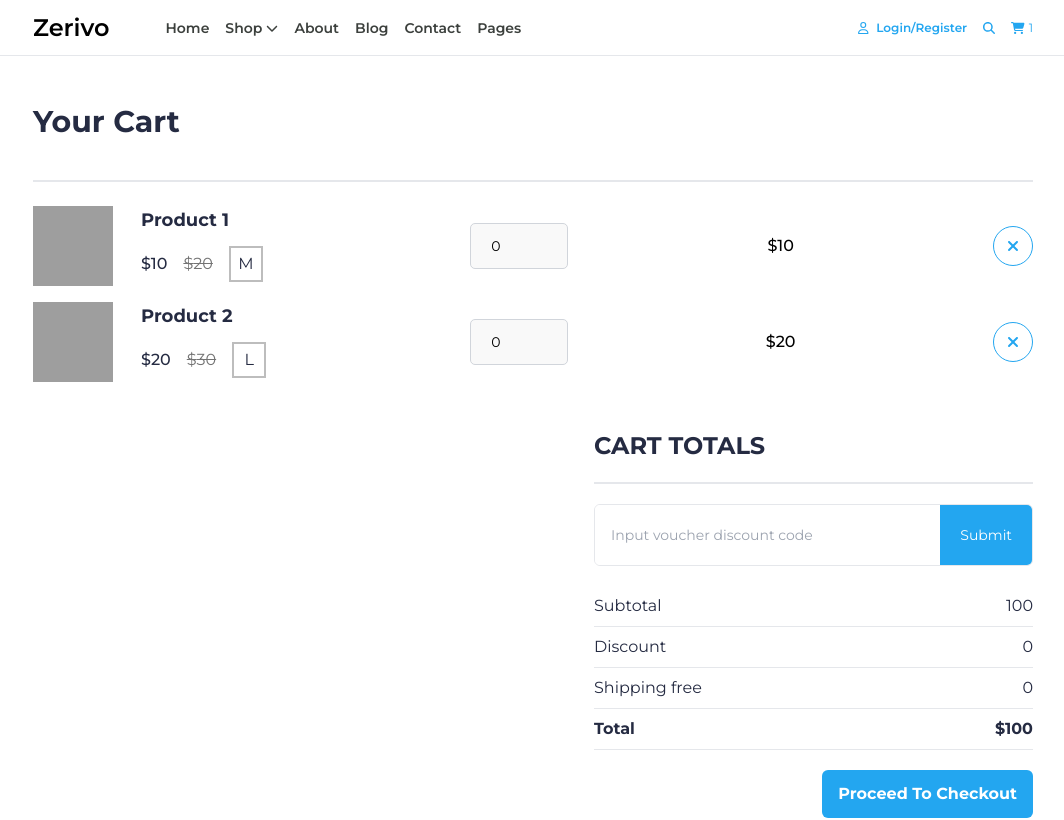
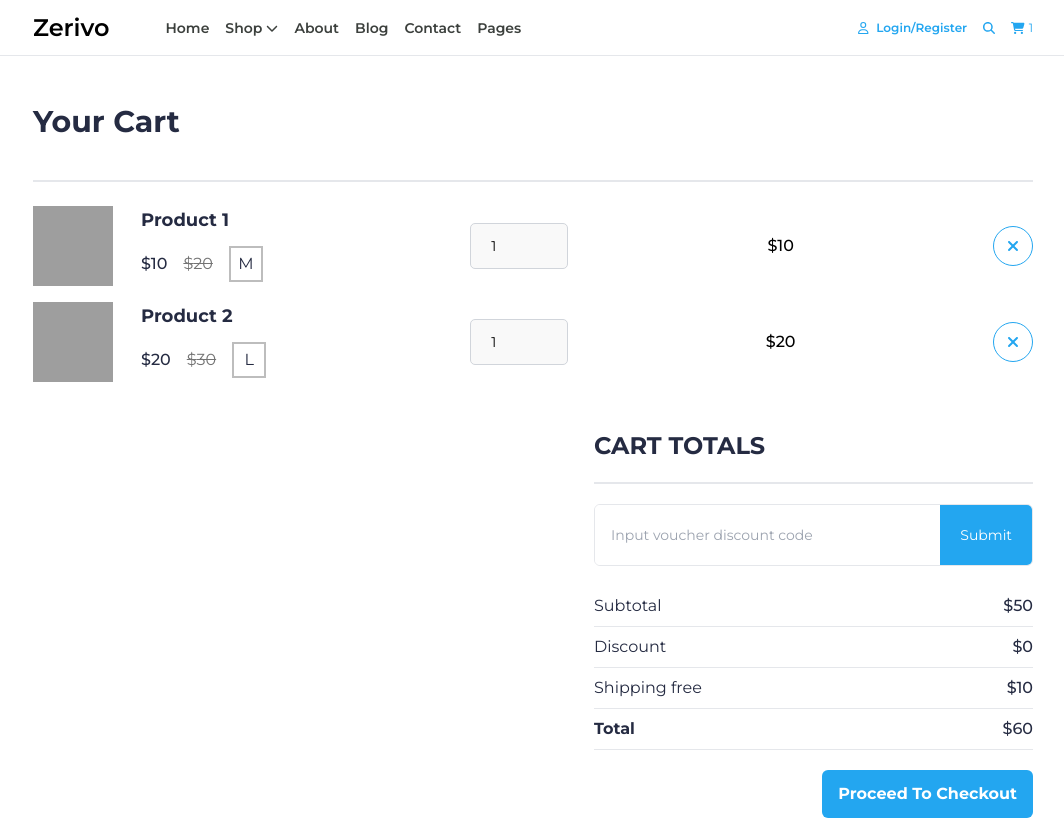
Before and after one commit to Zerivo-Technology/e-commerce-client, a React (Vite) app: page /cart in a window 1280 px wide. Shown: the top 820 px of the page, without its empty margins (107-1171 px from the left). Built offline with nearby package versions, Linux system fonts and the light colour scheme; grey boxes are pictures that could not be loaded; a web font is replaced by a local one.

Commit message:
refactor: init cart totals component

```diff
--- a/src/pages/user/shop/Cart.tsx
+++ b/src/pages/user/shop/Cart.tsx
@@ -1,8 +1,9 @@
 import Button from '@/components/element/Button';
+import CartTotals from '@/components/element/CartTotals';
 import Input from '@/components/element/Input';
 import { faClose } from '@fortawesome/free-solid-svg-icons';
-import { FontAwesomeIcon } from '@fortawesome/react-fontawesome';
 import React, { useState } from 'react';
+import { useNavigate } from 'react-router-dom';
 
 interface CartItem {
   id: number;
@@ -36,8 +37,10 @@ const cartItems: CartItem[] = [
 ];
 
 const Cart: React.FC = () => {
-  const [rangeValue, setRangeValue] = useState(0);
-  const [inputCode, setInputCode] = useState('');
+  const [rangeValue, setRangeValue] = useState<number>(1);
+  const [inputCode, setInputCode] = useState<string>('');
+
+  const navigate = useNavigate();
 
   const handleRangeChange = (value: number | string) => {
     setRangeValue(value as number);
@@ -45,6 +48,14 @@ const Cart: React.FC = () => {
 
   const handleInputChange = (value: number | string) => {
     setInputCode(value as string);
+  };
+
+  const handleProceedToCheckout = () => {
+    navigate('/delivery-payment');
+  };
+
+  const handleApplyDiscount = () => {
+    console.log('Discount applied', inputCode);
   };
 
   return (
@@ -94,15 +105,11 @@ const Cart: React.FC = () => {
                 <span className="font-medium w-[72px] text-center">
                   ${item.price}
                 </span>
-                <span
-                  id="delete-button"
-                  className="border border-primary-color h-10 w-10 rounded-full flex items-center justify-center"
-                >
-                  <FontAwesomeIcon
-                    icon={faClose}
-                    className="text-primary-color"
-                  />
-                </span>
+                <Button
+                  className="border border-primary-color hover:bg-primary-color h-10 w-10 rounded-full flex items-center justify-center"
+                  icon={faClose}
+                  label=""
+                />
               </div>
             ))}
           </div>
@@ -110,39 +117,18 @@ const Cart: React.FC = () => {
       </div>
       <div className="flex font-monserat container mx-auto py-12">
         <div className="ml-auto">
-          <div className="flex flex-col w-[439px] gap-5 text-dark-background">
-            <h3 className="text-dark-background font-bold text-2xl">
-              CART TOTALS
-            </h3>
-            <span id="separator" className="border border-[#FE7E7E7]" />
-            <Input
-              type="text"
-              value={inputCode}
-              onChange={handleInputChange}
-              width="100%"
-              useButton
-              placeholder="Input voucher discount code"
-            />
-            <div className="flex flex-col">
-              <div className="flex justify-between border-b py-2">
-                <p>Subtotal</p>
-                <p>100</p>
-              </div>
-              <div className="flex justify-between border-b py-2">
-                <p>Discount</p>
-                <p>0</p>
-              </div>
-              <div className="flex justify-between border-b py-2">
-                <p>Shipping free</p>
-                <p>0</p>
-              </div>
-              <div className="flex justify-between border-b py-2 font-bold">
-                <p>Total</p>
-                <p>$100</p>
-              </div>
-            </div>
-            <Button label="Proceed To Checkout" severity="primary" className='w-fit px-4 rounded-md font-bold ml-auto' />
-          </div>
+          <CartTotals
+            handleApplyDiscount={handleApplyDiscount}
+            totals={{
+              subTotal: 50,
+              discount: 0,
+              shippingFee: 10,
+              total: 60,
+            }}
+            inputCode={inputCode}
+            handleInputChange={handleInputChange}
+            handleProceedToCheckout={handleProceedToCheckout}
+          />
         </div>
       </div>
     </div>
```
